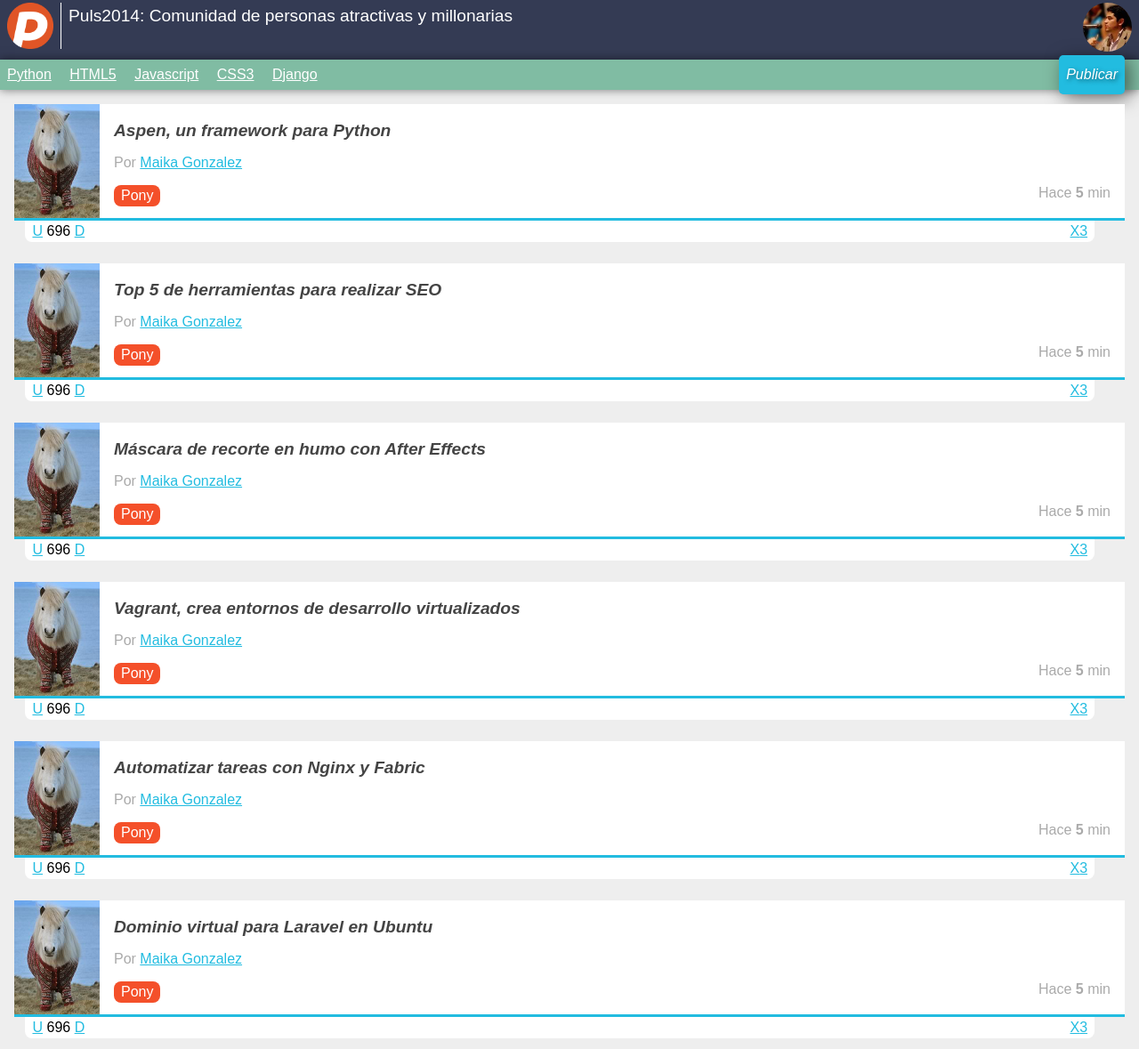
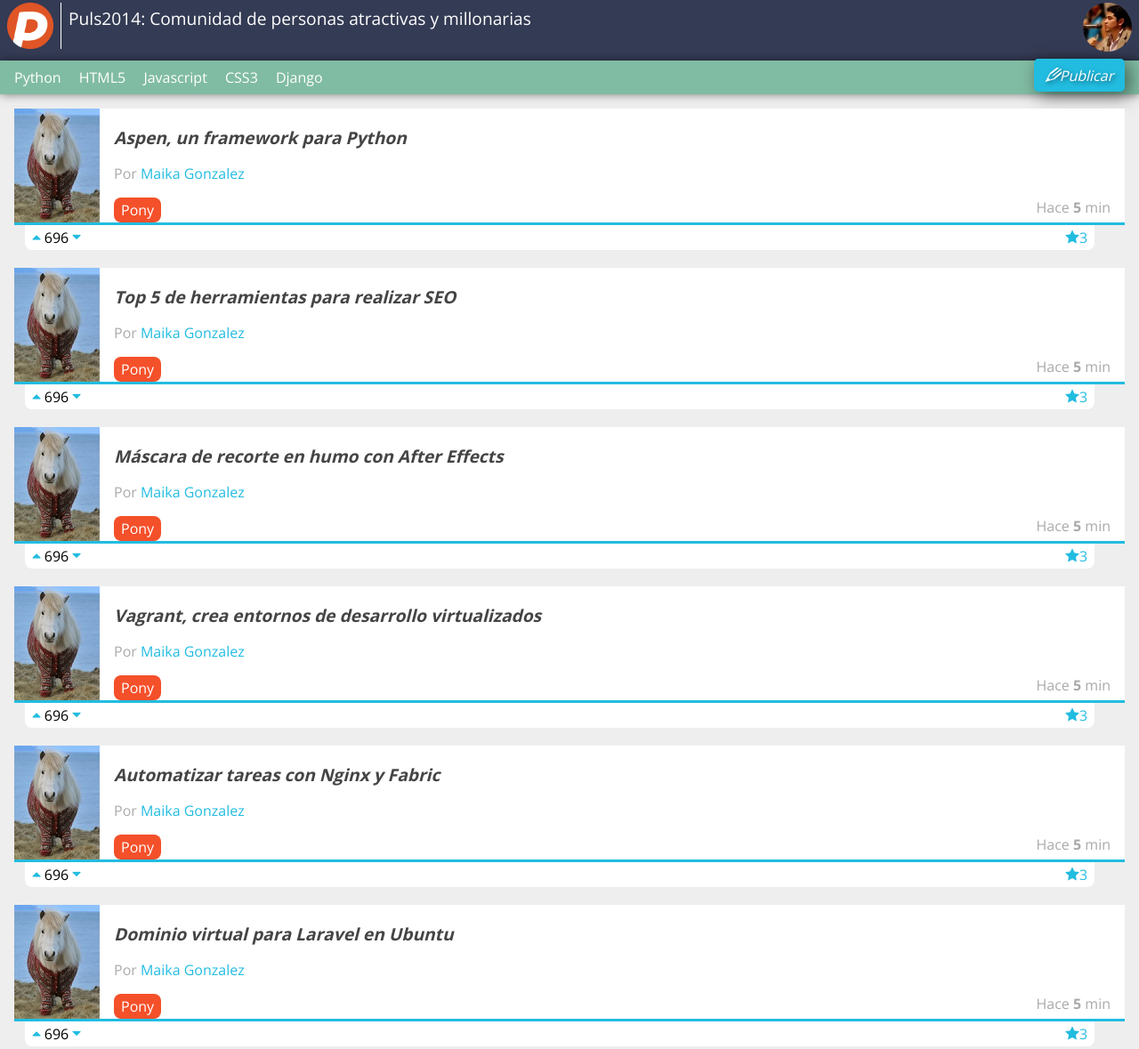
Before and after one commit to marcosgue/Puls2014_America, a plain HTML site: page index.html in a window 1280 px wide. Shown: the part 5-1184 px from the top of the page at 89% size. Drawn offline with nearby package versions, Linux system fonts and the light colour scheme.

Commit message:
Commit intermedio clase 3
Commit realizado al minuto 45 de la clase 3

```diff
--- a/estilos.css
+++ b/estilos.css
@@ -1,11 +1,66 @@
+/*@font-face {
+    font-family: 'open_sansregular';
+    src: url('fuentes/OpenSans-Regular-webfont.eot');
+    src: url('fuentes/OpenSans-Regular-webfont.eot?#iefix') format('embedded-opentype'),
+         url('fuentes/OpenSans-Regular-webfont.woff') format('woff'),
+         url('fuentes/OpenSans-Regular-webfont.ttf') format('truetype'),
+         url('fuentes/OpenSans-Regular-webfont.svg#open_sansregular') format('svg');
+    font-weight: normal;
+    font-style: normal;
+
+}*/
+
+@font-face {
+	font-family: 'puls4';
+	src:url('fuentes/puls4.eot');
+	src:url('fuentes/puls4.eot?#iefix') format('embedded-opentype'),
+		url('fuentes/puls4.woff') format('woff'),
+		url('fuentes/puls4.ttf') format('truetype'),
+		url('fuentes/puls4.svg#puls4') format('svg');
+	font-weight: normal;
+	font-style: normal;
+}
+
+[class^="icon-"], [class*=" icon-"] {
+	font-family: 'puls4';
+	speak: none;
+	font-style: normal;
+	font-weight: normal;
+	font-variant: normal;
+	text-transform: none;
+	line-height: 1;
+
+	/* Better Font Rendering =========== */
+	-webkit-font-smoothing: antialiased;
+	-moz-osx-font-smoothing: grayscale;
+}
+
+.icon-flecha-arriba:before {
+	content: "\e600";
+}
+.icon-flecha-abajo:before {
+	content: "\e601";
+}
+.icon-estrella:before {
+	content: "\e602";
+	position: relative;
+	top: .1em;
+
+}
+.icon-lapiz:before {
+	content: "\e603";
+
+}
+
 a
 {
 	color: #22BCE0;
+	text-decoration: none;
 }
 body
 {
 	background: #EEEEEE;
-	font-family: Arial;
+	font-family: 'Open Sans', sans-serif;
 	font-size: 16px;
 }
 footer
@@ -79,13 +134,13 @@ nav ul
 {
 	list-style: none;
 	margin: 0;
-	padding: 0;
+	padding: 0 6em 0 .5em;
 }
 nav ul #publicar_nav
 {
 	position: absolute;
-	top: -0.3em;
 	right: 0;
+	top: -0.1em;
 }
 nav ul #publicar_nav a
 {
@@ -93,10 +148,15 @@ nav ul #publicar_nav a
 	border-radius: 5px;
 	box-shadow: rgba(0,0,0,0.5) 5px 5px 20px;
 	font-style: italic;
-	padding: 0.8em 0.5em;
-	text-decoration: none;
+	padding: 0.6em 0.8em;
 	text-shadow: rgba(0,0,0,0.5) 2px 2px 5px;
 }
+
+nav ul #publicar_nav a .fuente_publicar_nav
+{
+font-family: "Open Sans", sans-serif;
+}
+
 nav ul li
 {
 	display: inline-block;
--- a/index.html
+++ b/index.html
@@ -4,6 +4,7 @@
 	<meta charset="utf-8" />
 	<meta name="description" content="Proyecto de la primera generación del 2014 del curso de diseño web online" />
 	<title>Puls2014: Comunidad online de gente atractiva</title>
+	<link href='http://fonts.googleapis.com/css?family=Open+Sans:400,700' rel='stylesheet' type='text/css'>
 	<link rel="stylesheet" href="normalize.css" />
 	<link rel="stylesheet" href="estilos.css" />
 </head>
@@ -25,7 +26,7 @@
 			<li><a href="#">CSS3</a></li>
 			<li><a href="#">Django</a></li>
 			<li id="publicar_nav">
-				<a href="#">Publicar</a>
+				<a href="#" class="icon-lapiz"><span class="fuente_publicar_nav">Publicar</span></a>
 			</li>
 		</ul>
 	</nav>
@@ -47,11 +48,11 @@
 				</span>
 			</div>
 			<div class="votacion">
-				<a href="#" class="up">U</a>
+				<a href="#" class="up icon-flecha-arriba"></a>
 				696
-				<a href="#" class="down">D</a>
+				<a href="#" class="down icon-flecha-abajo"></a>
 				<a href="#" class="comentarios_item">3</a>
-				<a href="#" class="guardar_item">X</a>
+				<a href="#" class="guardar_item icon-estrella"></a>
 			</div>
 		</article>
 		<article class="item">
@@ -71,11 +72,11 @@
 				</span>
 			</div>
 			<div class="votacion">
-				<a href="#" class="up">U</a>
+				<a href="#" class="up icon-flecha-arriba"></a>
 				696
-				<a href="#" class="down">D</a>
+				<a href="#" class="down icon-flecha-abajo"></a>
 				<a href="#" class="comentarios_item">3</a>
-				<a href="#" class="guardar_item">X</a>
+				<a href="#" class="guardar_item icon-estrella"></a>
 			</div>
 		</article>
 		<article class="item">
@@ -95,11 +96,11 @@
 				</span>
 			</div>
 			<div class="votacion">
-				<a href="#" class="up">U</a>
+				<a href="#" class="up icon-flecha-arriba"></a>
 				696
-				<a href="#" class="down">D</a>
+				<a href="#" class="down icon-flecha-abajo"></a>
 				<a href="#" class="comentarios_item">3</a>
-				<a href="#" class="guardar_item">X</a>
+				<a href="#" class="guardar_item icon-estrella"></a>
 			</div>
 		</article>
 		<article class="item">
@@ -119,11 +120,11 @@
 				</span>
 			</div>
 			<div class="votacion">
-				<a href="#" class="up">U</a>
+				<a href="#" class="up icon-flecha-arriba"></a>
 				696
-				<a href="#" class="down">D</a>
+				<a href="#" class="down icon-flecha-abajo"></a>
 				<a href="#" class="comentarios_item">3</a>
-				<a href="#" class="guardar_item">X</a>
+				<a href="#" class="guardar_item icon-estrella"></a>
 			</div>
 		</article>
 		<article class="item">
@@ -143,11 +144,11 @@
 				</span>
 			</div>
 			<div class="votacion">
-				<a href="#" class="up">U</a>
+				<a href="#" class="up icon-flecha-arriba"></a>
 				696
-				<a href="#" class="down">D</a>
+				<a href="#" class="down icon-flecha-abajo"></a>
 				<a href="#" class="comentarios_item">3</a>
-				<a href="#" class="guardar_item">X</a>
+				<a href="#" class="guardar_item icon-estrella"></a>
 			</div>
 		</article>
 		<article class="item">
@@ -167,11 +168,11 @@
 				</span>
 			</div>
 			<div class="votacion">
-				<a href="#" class="up">U</a>
+				<a href="#" class="up icon-flecha-arriba"></a>
 				696
-				<a href="#" class="down">D</a>
+				<a href="#" class="down icon-flecha-abajo"></a>
 				<a href="#" class="comentarios_item">3</a>
-				<a href="#" class="guardar_item">X</a>
+				<a href="#" class="guardar_item icon-estrella"></a>
 			</div>
 		</article>
 	</section>
```
Also changed, not shown: fuentes/OpenSans-Regular-webfont.svg (added), fuentes/OpenSans-Regular-webfont.ttf (added), fuentes/OpenSans-Regular-webfont.woff (added), fuentes/puls4.svg (added), fuentes/puls4.ttf (added), fuentes/puls4.woff (added), 2 other files.
